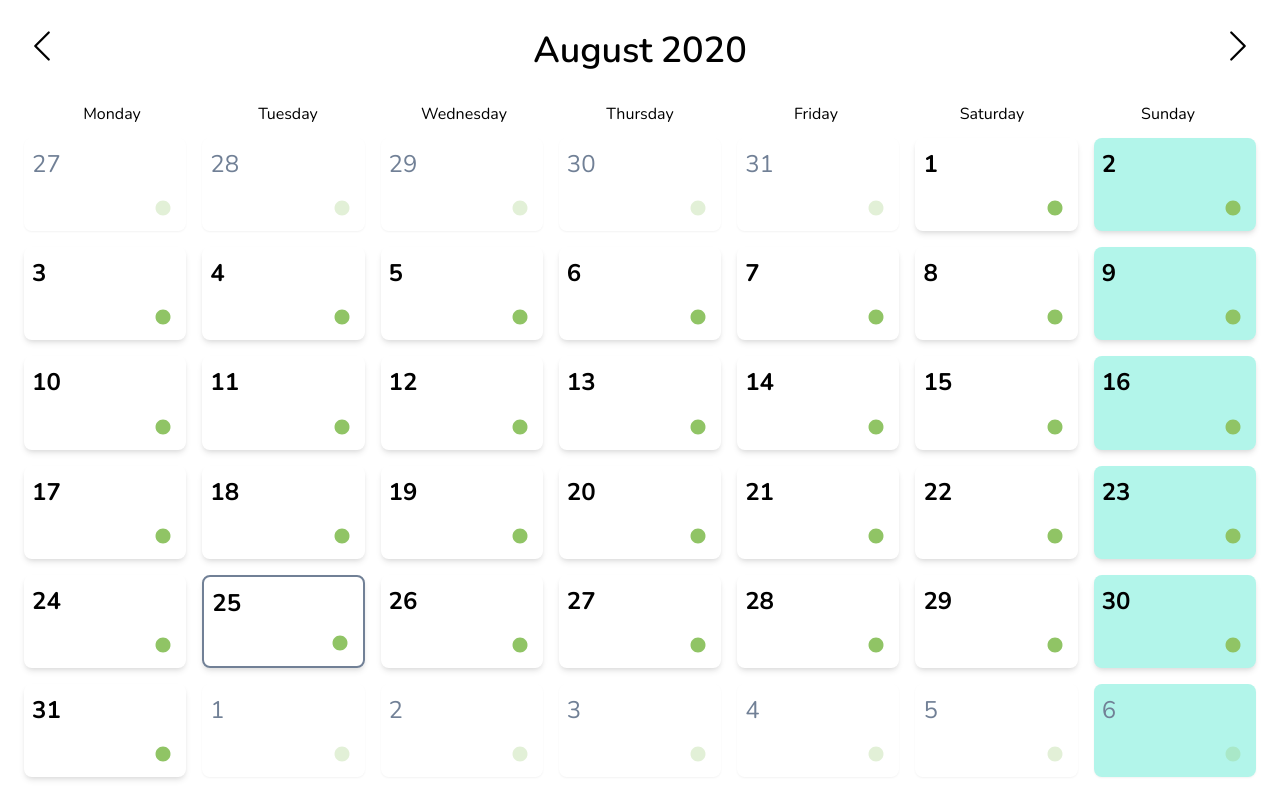
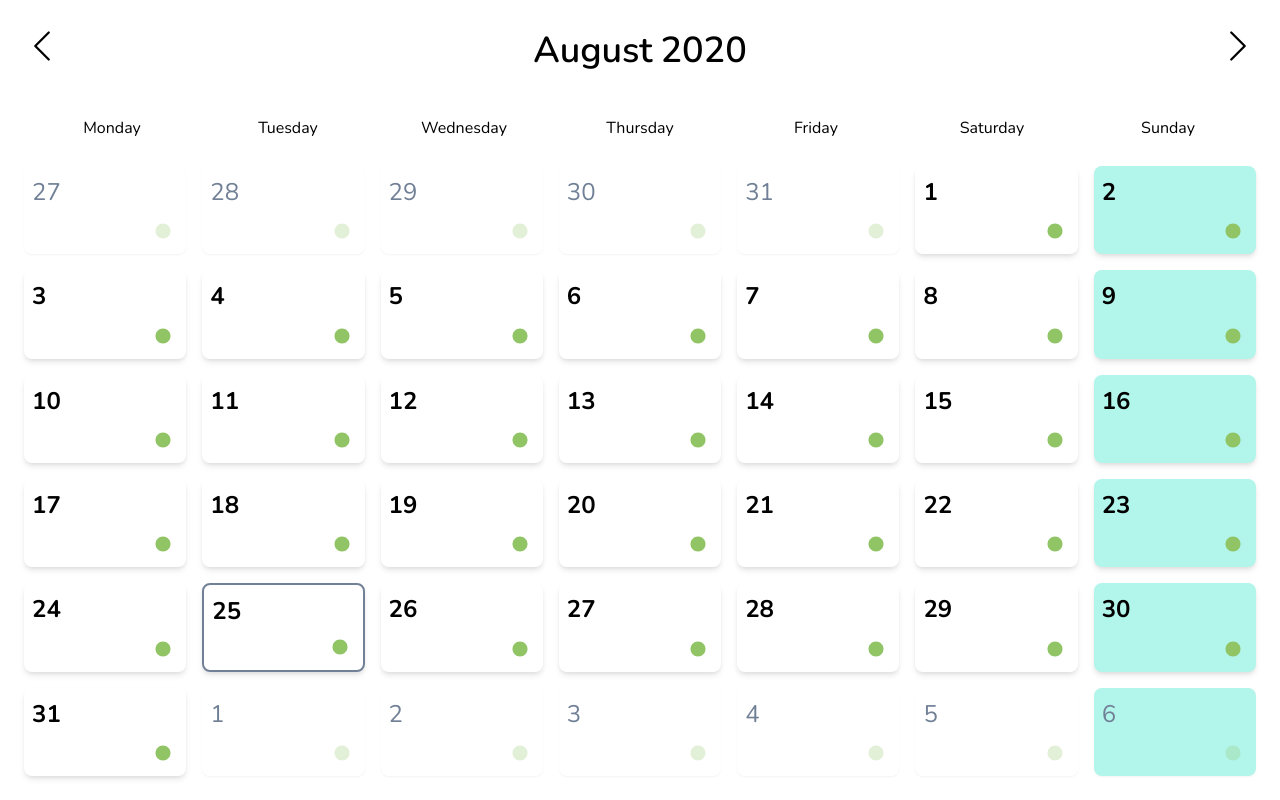
Before and after one commit to Conteusz81/Task-Planner-Tailwind, a React (Create React App) app: page / in a window 1280 px wide. Built offline with nearby package versions, Linux system fonts and the light colour scheme.

Commit message:
main view refactor

```diff
--- a/src/components/Calendar.tsx
+++ b/src/components/Calendar.tsx
@@ -5,7 +5,7 @@ import MonthCells from "./MonthCells";
 
 const Calendar = () => {
     return (
-        <div className="font-body h-screen p-3 md:p-6">
+        <div className="font-body h-screen p-3 md:p-6 grid grid-rows-main">
             <Navigation />
             <WeekDays />
             <MonthCells />
--- a/src/components/MonthCells.tsx
+++ b/src/components/MonthCells.tsx
@@ -41,7 +41,9 @@ const MonthCells = () => {
     }
 
     return (
-        <div className="grid grid-rows-custom grid-cols-7 gap-2 md:gap-4 h-per85">{days}</div>
+        <div className="grid grid-cols-7 grid-rows-custom gap-2 md:gap-4">
+            {days}
+        </div>
     );
 };
 
--- a/tailwind.config.js
+++ b/tailwind.config.js
@@ -12,7 +12,9 @@ module.exports = {
         per85: '85%',
       },
       gridTemplateRows: {
-        'custom': 'repeat(6, minmax(5rem, 1fr))'
+        'custom': 'repeat(6, minmax(5rem, 1fr))',
+        'calendar-nav': 'auto repeat(4, minmax(0, 1fr))',
+        'main': 'auto auto 1fr'
       }
     },
   },
```
